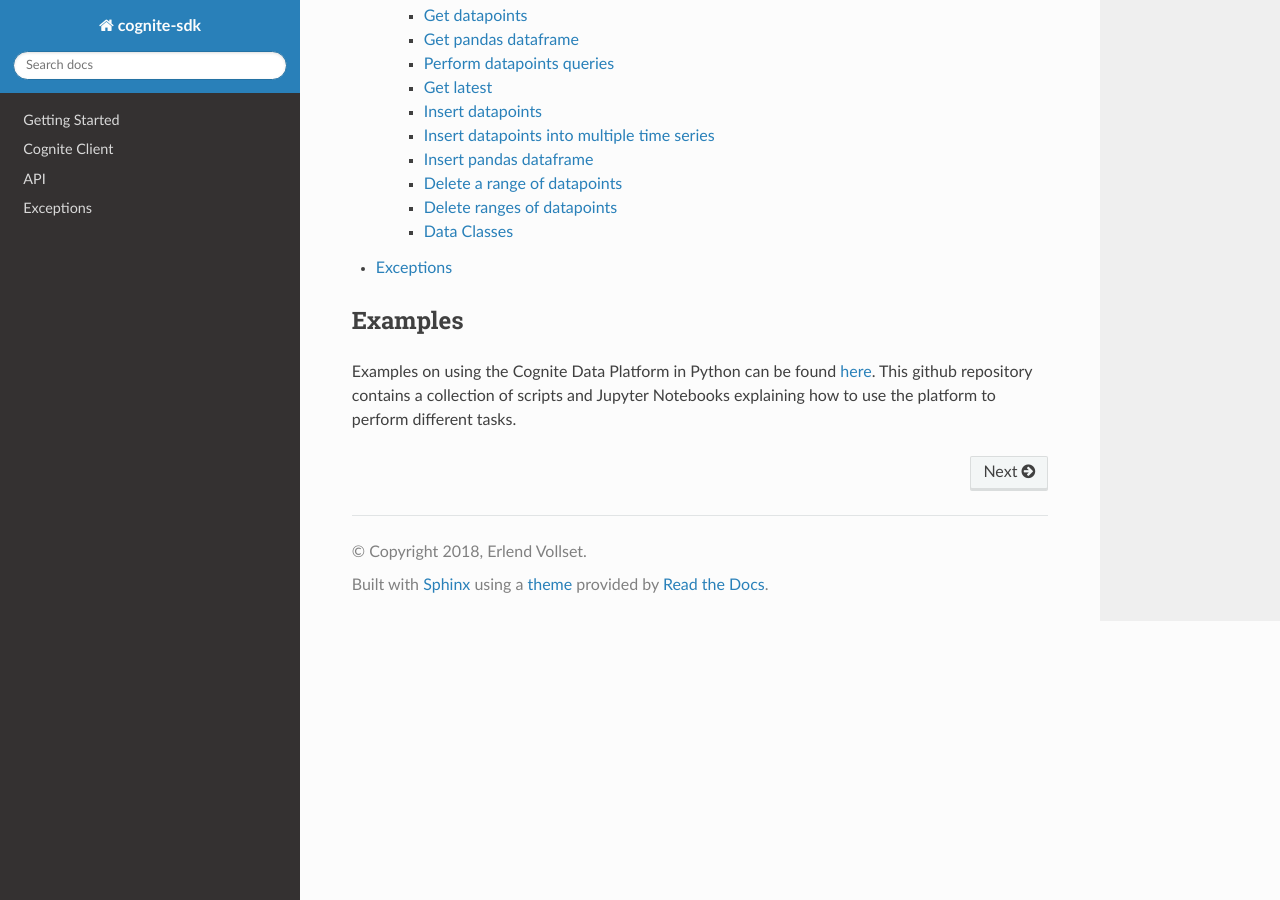
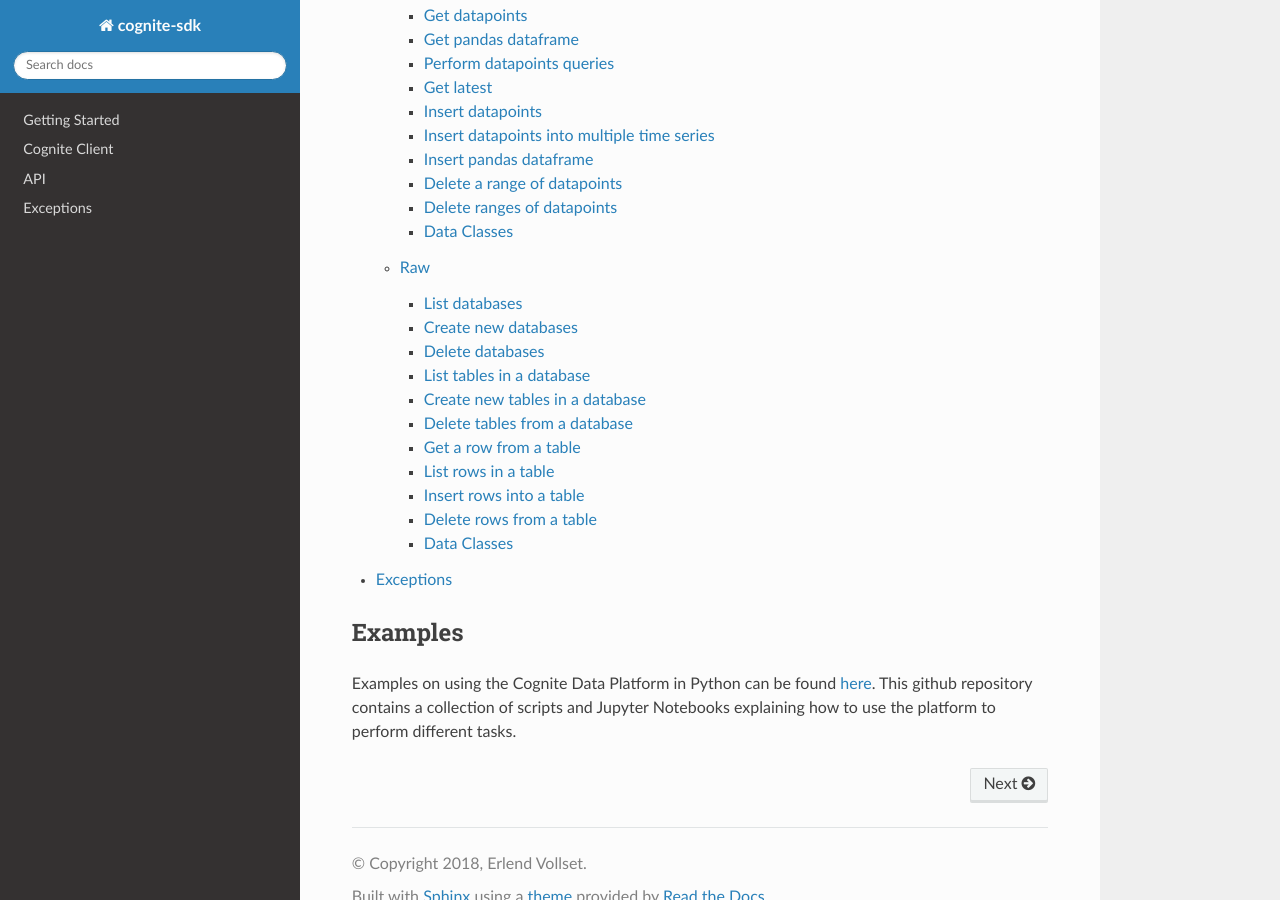
Before and after one commit to cognitedata/cognite-sdk-python, a Sphinx documentation site: the page built from docs/source/index.rst, in a window 1280 px wide and 900 px high, scrolled down 1769 px. Built offline with Sphinx 7.4.7 and the Read the Docs theme 2.0.0, drawn with Linux system fonts in a browser that asks for light colours.

Commit message:
Add raw to docs

```diff
--- a/docs/source/cognite.rst
+++ b/docs/source/cognite.rst
@@ -224,6 +224,57 @@
     :show-inheritance:
     :inherited-members:
 
+Raw
+---
+List databases
+^^^^^^^^^^^^^^
+.. automethod:: cognite.client.api.raw.RawDatabasesAPI.list
+
+Create new databases
+^^^^^^^^^^^^^^^^^^^^
+.. automethod:: cognite.client.api.raw.RawDatabasesAPI.create
+
+Delete databases
+^^^^^^^^^^^^^^^^
+.. automethod:: cognite.client.api.raw.RawDatabasesAPI.delete
+
+List tables in a database
+^^^^^^^^^^^^^^^^^^^^^^^^^
+.. automethod:: cognite.client.api.raw.RawTablesAPI.list
+
+Create new tables in a database
+^^^^^^^^^^^^^^^^^^^^^^^^^^^^^^^
+.. automethod:: cognite.client.api.raw.RawTablesAPI.create
+
+Delete tables from a database
+^^^^^^^^^^^^^^^^^^^^^^^^^^^^^
+.. automethod:: cognite.client.api.raw.RawTablesAPI.delete
+
+Get a row from a table
+^^^^^^^^^^^^^^^^^^^^^^
+.. automethod:: cognite.client.api.raw.RawRowsAPI.get
+
+List rows in a table
+^^^^^^^^^^^^^^^^^^^^
+.. automethod:: cognite.client.api.raw.RawRowsAPI.list
+
+Insert rows into a table
+^^^^^^^^^^^^^^^^^^^^^^^^
+.. automethod:: cognite.client.api.raw.RawRowsAPI.insert
+
+Delete rows from a table
+^^^^^^^^^^^^^^^^^^^^^^^^
+.. automethod:: cognite.client.api.raw.RawRowsAPI.delete
+
+Data Classes
+^^^^^^^^^^^^
+.. automodule:: cognite.client.api.raw
+    :members:
+    :exclude-members: RawRowsAPI, RawTablesAPI, RawDatabasesAPI, RawAPI
+    :undoc-members:
+    :show-inheritance:
+    :inherited-members:
+
 Exceptions
 ==========
 .. automodule:: cognite.client.exceptions
```
Also changed, not shown: 1 other file.
